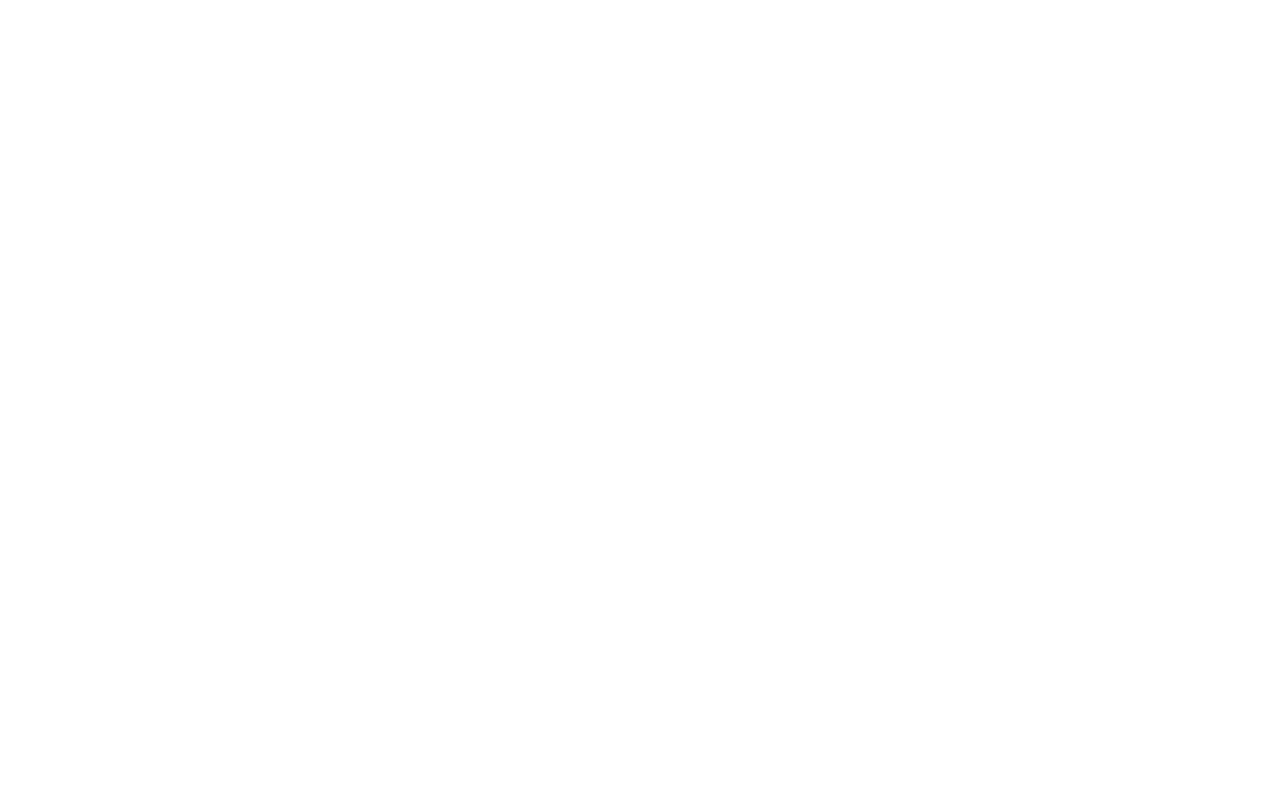
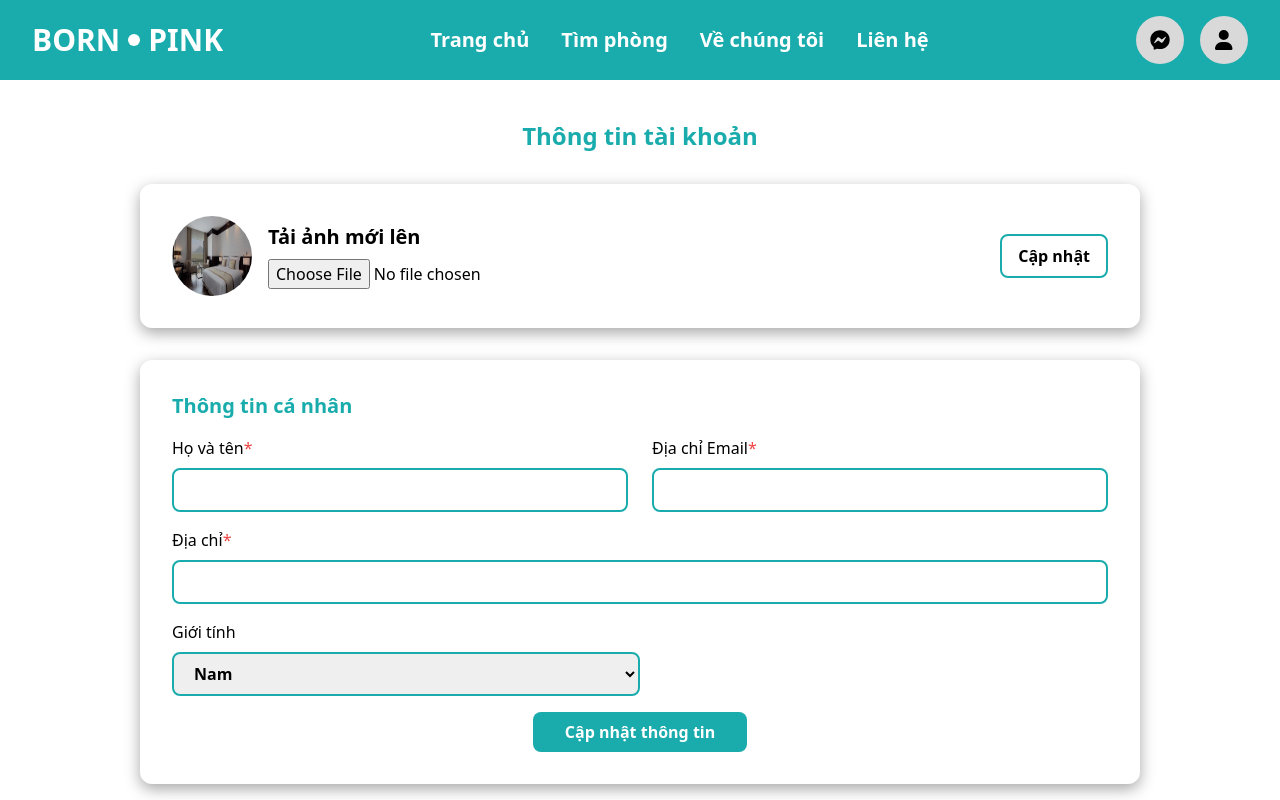
Before and after one commit to tttan308/HotelManagement, a React (Vite) app in the folder frontend/: page /profile in a window 1280 px wide. Before the commit this address had no page. Shown: the top 800 px of the page. Built offline with nearby package versions, Linux system fonts and the light colour scheme.

Commit message:
Service and Profile pages

```diff
--- a/frontend/package.json
+++ b/frontend/package.json
@@ -16,6 +16,7 @@
     "@fortawesome/react-fontawesome": "^0.2.0",
     "react": "^18.2.0",
     "react-dom": "^18.2.0",
+    "react-hook-form": "^7.49.2",
     "react-router-dom": "^6.21.0"
   },
   "devDependencies": {
--- a/frontend/src/App.jsx
+++ b/frontend/src/App.jsx
@@ -1,6 +1,6 @@
 import { Routes, Route } from "react-router-dom";
 import PublicLayout from "./layouts/PublicLayout";
-import { Home, About } from "./pages";
+import { Home, About, Service, Profile } from "./pages";
 
 export default function App() {
   return (
@@ -9,6 +9,8 @@ export default function App() {
         <Route path="/" element={<PublicLayout />}>
           <Route path="/" element={<Home />} />
           <Route path="/about" element={<About />} />
+          <Route path="/service" element={<Service />} />
+          <Route path="/profile" element={<Profile />} />
         </Route>
       </Routes>
     </div>
--- /dev/null
+++ b/frontend/src/components/ServiceItem.jsx
@@ -0,0 +1,51 @@
+import { useState } from "react";
+import { FontAwesomeIcon } from "@fortawesome/react-fontawesome";
+import { faCircleInfo } from "@fortawesome/free-solid-svg-icons";
+
+const ServiceItem = () => {
+  const [count, setCount] = useState(0);
+
+  return (
+    <div className="flex justify-between">
+      <div className="flex gap-4">
+        <div className="">
+          <img src="/images/home01.png" alt="" className="w-20 h-16" />
+          <div className="flex items-center gap-1 mt-1 justify-center">
+            <FontAwesomeIcon icon={faCircleInfo} color="#2E97A7" />
+            <p>Chi tiết</p>
+          </div>
+        </div>
+        <div className="text-lg">
+          <p>Dịch vụ cung cấp hồ bơi.</p>
+          <p>Thời gian: 05:00 - 21:00</p>
+          <p>Địa điểm: Sảnh sau khách sạn</p>
+        </div>
+      </div>
+      <div className=" text-lg">
+        <p className="text-main text-end mr-2">50.000 đ</p>
+        <div className="flex border items-center bg-white rounded-2xl mt-4">
+          <button
+            className={
+              count === 0
+                ? "text-[#cccccc] py-2 px-5 text-xl"
+                : "py-2 px-5 text-xl"
+            }
+            disabled={count === 0}
+            onClick={() => setCount(count - 1)}
+          >
+            -
+          </button>
+          <p className="border-x px-6 py-2 text-xl">{count}</p>
+          <button
+            className="py-2 px-4 text-xl"
+            onClick={() => setCount(count + 1)}
+          >
+            +
+          </button>
+        </div>
+      </div>
+    </div>
+  );
+};
+
+export default ServiceItem;
--- a/frontend/src/layouts/Header.jsx
+++ b/frontend/src/layouts/Header.jsx
@@ -1,6 +1,12 @@
+import { useState } from "react";
 import { Link, NavLink } from "react-router-dom";
+import { FontAwesomeIcon } from "@fortawesome/react-fontawesome";
+import { faFacebookMessenger } from "@fortawesome/free-brands-svg-icons";
+import { faUser, faXmark } from "@fortawesome/free-solid-svg-icons";
 
 const Header = () => {
+  const [openProfile, setOpenProfile] = useState(false);
+
   return (
     <div className="h-[80px] bg-main flex justify-between items-center px-8">
       <Link
@@ -54,13 +60,51 @@ const Header = () => {
         </NavLink>
       </div>
       <div className="flex gap-4">
-        <button className="bg-white text-main  font-semibold py-3 px-5 rounded-md">
+        {/* <button className="bg-white text-main  font-semibold py-3 px-5 rounded-md">
           Đăng nhập
         </button>
         <button className="border-2 text-white  font-semibold py-3 px-6 rounded-md">
           Đăng ký
+        </button> */}
+        <button className="bg-[#d9d9d9] rounded-full font-semibold w-12 h-12 flex items-center justify-center">
+          <FontAwesomeIcon icon={faFacebookMessenger} size="lg" />
         </button>
+        {openProfile ? (
+          <button
+            onClick={() => setOpenProfile(false)}
+            className="rounded-full bg-[#d9d9d9] font-semibold w-12 h-12 flex items-center justify-center"
+          >
+            <FontAwesomeIcon icon={faXmark} size="xl" />
+          </button>
+        ) : (
+          <button
+            onClick={() => setOpenProfile(true)}
+            className="rounded-full bg-[#d9d9d9] font-semibold w-12 h-12 flex items-center justify-center"
+          >
+            <FontAwesomeIcon icon={faUser} size="lg" />
+          </button>
+        )}
       </div>
+      {openProfile && (
+        <div className="shadow-outer absolute right-8 top-20 bg-white rounded-lg z-10 px-4 pt-2 font-semibold">
+          <div className="flex shadow-outer p-2 items-center gap-2 rounded-3xl">
+            <div className="rounded-full bg-[#d9d9d9] font-semibold w-10 h-10 flex items-center justify-center">
+              <FontAwesomeIcon icon={faUser} size="md" />
+            </div>
+            <p className="text-lg mr-2">Mai Văn Minh</p>
+          </div>
+          <hr className="mt-3 border-[#CCCCCC]" />
+          <div className="flex flex-col text-lg mt-2 gap-4 mb-4 px-4">
+            <Link>Phòng đã đặt</Link>
+            <Link to="/profile" onClick={() => setOpenProfile(false)}>
+              Quản lý tài khoản
+            </Link>
+            <Link to="/service" onClick={() => setOpenProfile(false)}>
+              Dịch vụ phòng
+            </Link>
+          </div>
+        </div>
+      )}
     </div>
   );
 };
--- /dev/null
+++ b/frontend/src/pages/Profile.jsx
@@ -0,0 +1,123 @@
+import { useState } from "react";
+import { useForm } from "react-hook-form";
+
+const Profile = () => {
+  const [file, setFile] = useState(null);
+
+  const handleFileChange = (e) => {
+    if (e.target.files) {
+      setFile(e.target.files[0]);
+    }
+  };
+
+  const handleUpload = async () => {};
+
+  const {
+    register,
+    handleSubmit,
+    formState: { errors },
+  } = useForm();
+
+  const onSubmit = (data) => console.log(data);
+
+  return (
+    <div className="px-20 my-10">
+      <p className="text-2xl text-main text-center font-semibold">
+        Thông tin tài khoản
+      </p>
+      <div className="shadow-outer mt-8 mx-auto max-w-[1000px] p-8 rounded-xl flex items-center justify-between">
+        <div className="flex items-center">
+          <img
+            src="/images/home01.png"
+            alt=""
+            className="w-20 h-20 rounded-full"
+          />
+          <div className="ml-4">
+            <p className="text-xl font-semibold mb-2">Tải ảnh mới lên</p>
+            <input id="file" type="file" onChange={handleFileChange} />
+          </div>
+        </div>
+        <button
+          onClick={handleUpload}
+          disabled={!file}
+          className="border-main border-2 rounded-lg px-4 py-2 font-semibold"
+        >
+          Cập nhật
+        </button>
+      </div>
+      <div className="shadow-outer mt-8 mx-auto max-w-[1000px] p-8 rounded-xl">
+        <p className="text-xl text-main font-semibold">Thông tin cá nhân</p>
+        <form
+          onSubmit={handleSubmit(onSubmit)}
+          className="flex flex-col gap-4 mt-4"
+        >
+          <div className="flex gap-6">
+            <div className="flex flex-col flex-1">
+              <label htmlFor="full-name">
+                Họ và tên<span className="text-red-500">*</span>
+              </label>
+              <input
+                id="full-name"
+                {...register("fullName", { required: true })}
+                className="outline-none border-main border-2 rounded-lg px-4 py-2 font-semibold mt-2"
+              />
+              {errors.fullName && (
+                <span className="text-red-500">This field is required</span>
+              )}
+            </div>
+            <div className="flex flex-col flex-1">
+              <label htmlFor="email">
+                Địa chỉ Email<span className="text-red-500">*</span>
+              </label>
+              <input
+                id="email"
+                {...register("email", { required: true })}
+                className="outline-none border-main border-2 rounded-lg px-4 py-2 font-semibold mt-2"
+              />
+              {errors.email && (
+                <span className="text-red-500">This field is required</span>
+              )}
+            </div>
+          </div>
+          <div className="flex flex-col">
+            <label htmlFor="address">
+              Địa chỉ<span className="text-red-500">*</span>
+            </label>
+            <input
+              id="address"
+              {...register("address", { required: true })}
+              className="outline-none border-main border-2 rounded-lg px-4 py-2 font-semibold mt-2"
+            />
+            {errors.address && (
+              <span className="text-red-500">This field is required</span>
+            )}
+          </div>
+          <div className="flex">
+            <div className="flex-1 flex flex-col">
+              <label htmlFor="gender">
+                Giới tính<span className="text-red-500"></span>
+              </label>
+              <select
+                id="gender"
+                {...register("gender")}
+                className="outline-none border-main border-2 rounded-lg px-4 py-2 font-semibold mt-2"
+              >
+                <option value="male">Nam</option>
+                <option value="female">Nữ</option>
+                <option value="other">Khác</option>
+              </select>
+            </div>
+            <div className="flex-1"></div>
+          </div>
+          <input
+            type="submit"
+            value="Cập nhật thông tin"
+            className="rounded-lg bg-main mx-auto px-8 py-2 font-semibold text-white hover:cursor-pointer"
+          />
+        </form>
+      </div>
+    </div>
+  );
+};
+
+export default Profile;
--- /dev/null
+++ b/frontend/src/pages/Service.jsx
@@ -0,0 +1,33 @@
+import ServiceItem from "../components/ServiceItem";
+
+const Service = () => {
+  return (
+    <div className="mx-auto max-w-[1000px] font-semibold my-10 ">
+      <p className="text-main text-center text-2xl">Đặt dịch vụ</p>
+      <p className="text-main text-xl mt-8">Danh sách dịch vụ</p>
+      <div className="bg-[#f6f6f6] rounded-xl mt-4 px-4 py-6">
+        {[1, 2, 3].map((item, index) => {
+          if (index < [1, 2, 3].length - 1)
+            return (
+              <>
+                <ServiceItem />
+                <hr className="my-6 border-[#cccccc]" />
+              </>
+            );
+          else return <ServiceItem />;
+        })}
+      </div>
+
+      <div className="flex flex-col items-end mt-8">
+        <p className="flex text-main text-2xl">
+          Tổng tiền:&nbsp;<span className="font-bold"> 80.000 đ</span>
+        </p>
+        <button className="bg-main text-white mt-8 text-xl  font-semibold py-3 px-5 rounded-md">
+          Đặt ngay nào!
+        </button>
+      </div>
+    </div>
+  );
+};
+
+export default Service;
--- a/frontend/src/pages/index.js
+++ b/frontend/src/pages/index.js
@@ -1,2 +1,5 @@
 export { default as Home } from "./Home";
 export { default as About } from "./About";
+export { default as Service } from "./Service";
+
+export { default as Profile } from "./Profile";
```
Also changed, not shown: 1 other file (tests, documents, lock files or other folders).
